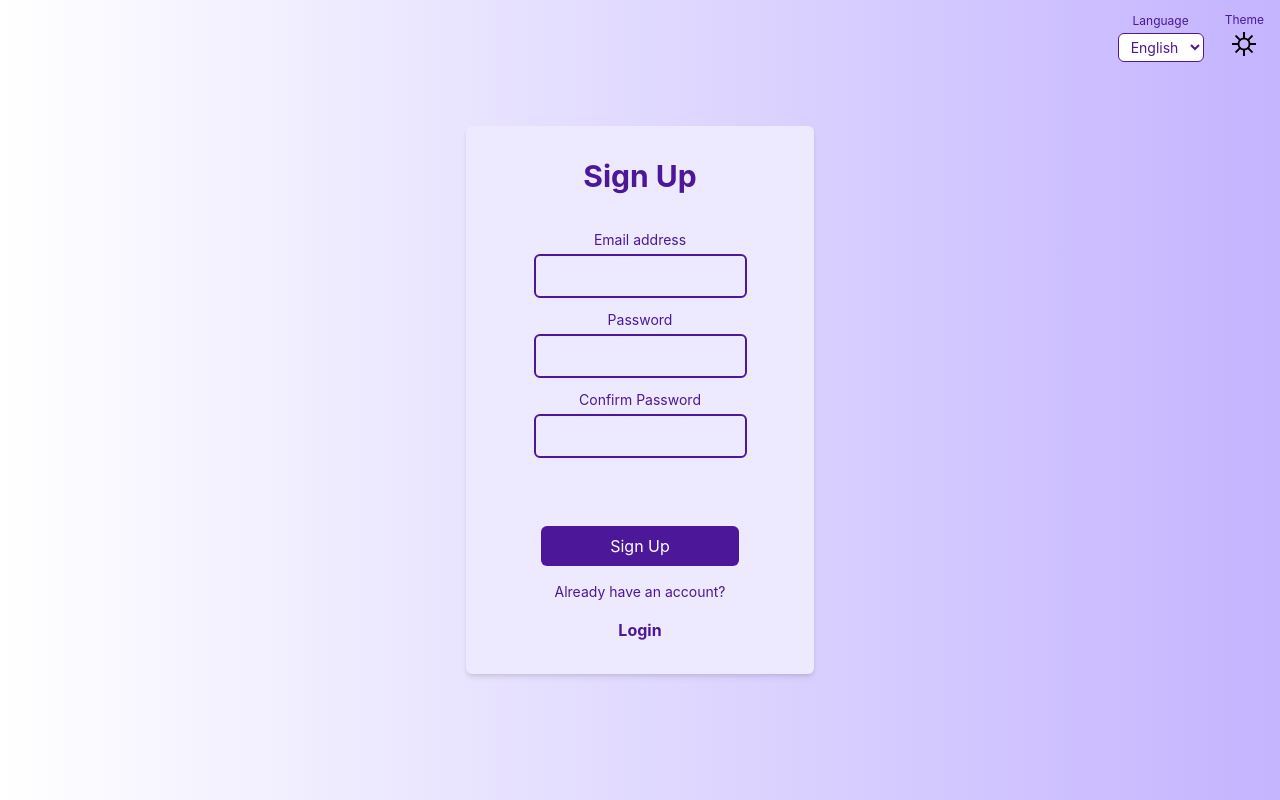
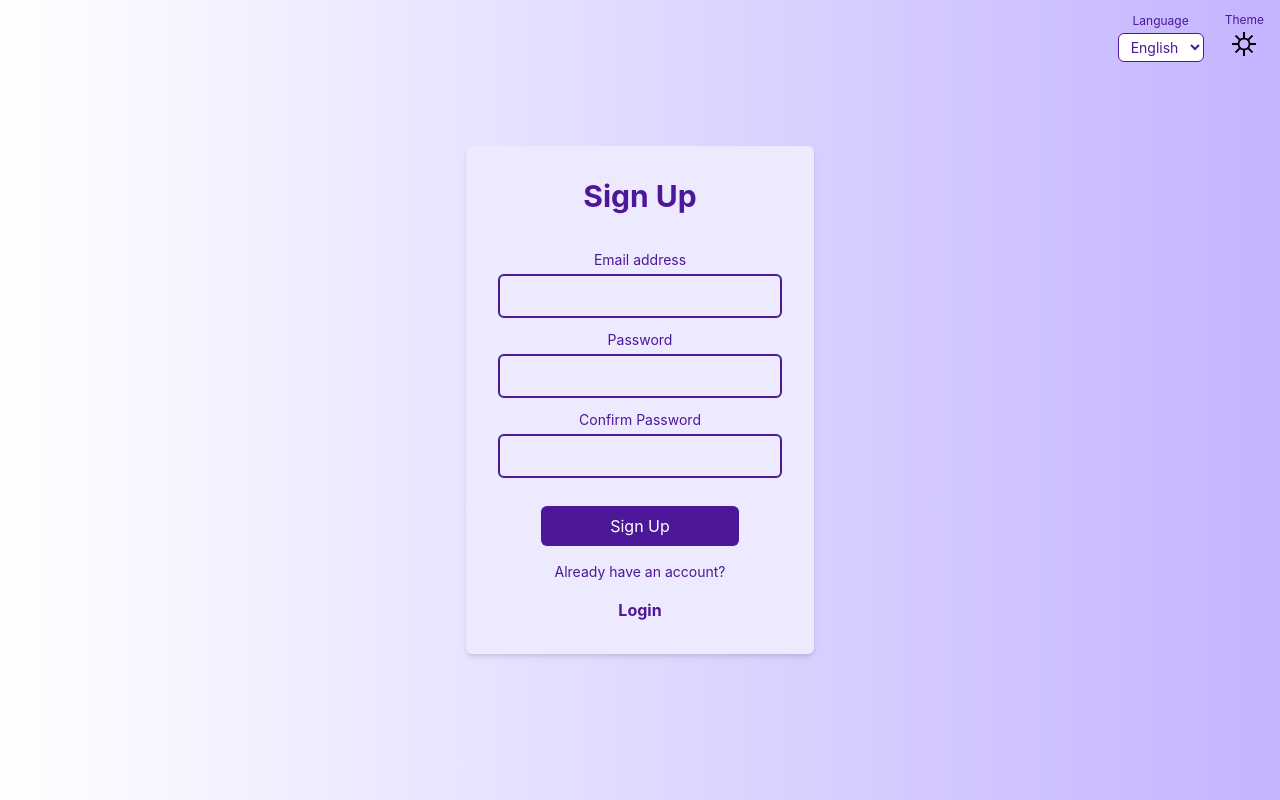
Before and after one commit to MatWatk/Investment-Wallet, a React (Vite) app: page /signup in a window 1280 px wide. Built offline with nearby package versions, Linux system fonts and the light colour scheme.

Commit message:
Singup data validation fix

```diff
--- a/src/components/Auth_components/InputField.tsx
+++ b/src/components/Auth_components/InputField.tsx
@@ -5,7 +5,7 @@ export default function InputField({ id, type, placeholder, label, onChange }: I
     const themeState = useTheme();
 
     return (
-        <div className="flex w-3/4 flex-col items-center gap-1">
+        <div className="flex min-w-60 flex-col items-center gap-1">
         {label && <label htmlFor={id} className="text-center text-sm">{label}</label>}
         <input
             id={id}
--- a/src/components/Auth_components/SubmitButton.tsx
+++ b/src/components/Auth_components/SubmitButton.tsx
@@ -3,7 +3,7 @@ import { useTheme } from "../../hooks/useTheme";
 export default function SubmitButton({ text, disabled }: { text: string, disabled?: boolean }) {
     const themeState = useTheme();
     return (
-        <button disabled={disabled} type="submit" className={`rounded-md py-2 w-[70%] m-auto text-center ${themeState ? "bg-violet-900 text-white hover:bg-violet-800" : "bg-yellow-600 text-black hover:bg-yellow-700"} ${disabled ? "opacity-50 cursor-not-allowed" : ""}`}>
+        <button disabled={disabled} type="submit" className={`rounded-md py-2 mt-3 w-[70%] m-auto text-center ${themeState ? "bg-violet-900 text-white hover:bg-violet-800" : "bg-yellow-600 text-black hover:bg-yellow-700"} ${disabled ? "opacity-50 cursor-not-allowed" : ""}`}>
             {text}
         </button>
     )
--- a/src/components/Card.tsx
+++ b/src/components/Card.tsx
@@ -9,7 +9,7 @@ export default function Card({ children }: { children: React.ReactNode }) {
     const themeState = useTheme();
     return (
         <>
-            <div className={`relative min-h-screen w-full ${themeState ? "text-violet-900 border-violet-900 bg-linear-to-l from-violet-300 to-white" : "bg-linear-to-t from-gray-700 to-gray-900 text-yellow-500"} flex flex-col items-center justify-center`}>
+            <div className={`relative min-h-screen min-w-160 w-full ${themeState ? "text-violet-900 border-violet-900 bg-linear-to-l from-violet-300 to-white" : "bg-linear-to-t from-gray-700 to-gray-900 text-yellow-500"} flex flex-col items-center justify-center`}>
                 <div className="absolute top-4 right-4 flex flex-row items-center gap-4">
                     <SelectInput
                         label="Language"
--- a/src/pages/signup/SignupPage.tsx
+++ b/src/pages/signup/SignupPage.tsx
@@ -9,17 +9,32 @@ import AuthSwitch from '../../components/Auth_components/AuthSwitch';
 
 import { useLanguage } from "../../hooks/useLanguage";
 import { translations } from "../../constants/translations";
-import { useState } from 'react';
+import { useEffect, useState } from 'react';
 import authSingup from '../../services/api/authSingup';
 
 export default function SignupPage() {
     const language = useLanguage();
-    const [providedValue, setProvidedValue] = useState<string | null>(null);
-    const [confirmedValue, setConfirmedValue] = useState<string | null>(null);
-    const actionData = useActionData() as { error?: string } | null;
+    const [providedValue, setProvidedValue] = useState<string>('');
+    const [confirmedValue, setConfirmedValue] = useState<string>('');
+    const actionData = useActionData();
 
-    const valuesDoesntMatch = providedValue !== confirmedValue && (providedValue !== null && confirmedValue !== null);
+    const [hideError, setHideError] = useState(false);
 
+    useEffect(() => {
+        setHideError(false);
+    }, [actionData])
+
+    const handleInputChange = (e: React.ChangeEvent<HTMLInputElement>, id: string) => {
+        setHideError(true);
+        if (id === "password") {
+            setProvidedValue(e.target.value);
+        } else if (id === "confirm-password") {
+            setConfirmedValue(e.target.value);
+        }
+    }
+
+    const valuesDoesntMatch = providedValue !== confirmedValue && providedValue !== '' && confirmedValue !== '';
+    const backendErrorVisible = actionData?.error && !hideError;
     return (
         <Card>
             <AuthHeader title={translations[language].signup.title} />
@@ -28,14 +43,15 @@ export default function SignupPage() {
 
                 <InputFieldsWrapper>
                     <InputField id="email" type="email" label={translations[language].signup.emailPlaceholder} />
-                    <InputField onChange={(e) => setProvidedValue(e.target.value)} id="password" type="password" label={translations[language].signup.passwordPlaceholder} />
-                    <InputField onChange={(e) => setConfirmedValue(e.target.value)} id="confirm-password" type="password" label={translations[language].signup.confirmPasswordPlaceholder} />
+                    <InputField onChange={(e) => handleInputChange(e, "password")} id="password" type="password" label={translations[language].signup.passwordPlaceholder} />
+                    <InputField onChange={(e) => handleInputChange(e, "confirm-password")} id="confirm-password" type="password" label={translations[language].signup.confirmPasswordPlaceholder} />
+                    {(valuesDoesntMatch || backendErrorVisible) &&
                     <div className="flex min-h-10 w-full max-w-sm items-center justify-center px-1">
                         <div className="w-full text-center">
                             {valuesDoesntMatch && <p className="wrap-break-word text-sm leading-5 text-red-500">Values do not match</p>}
-                            {actionData?.error && <p className="wrap-break-word text-sm leading-5 text-red-500">{actionData.error}</p>}
+                            {backendErrorVisible && <p className="wrap-break-word text-sm leading-5 text-red-500">{actionData.error}</p>}
                         </div>
-                    </div>
+                    </div>}
                 </InputFieldsWrapper>
 
                 <SubmitButton disabled={valuesDoesntMatch} text={translations[language].signup.submitButton} />
@@ -55,7 +71,6 @@ export async function action({ request }: { request: Request }) {
         return redirect('/login');
     }
     catch (error) {
-        console.error('Error signing up:', error);
-        return { error: `Failed to sign up. Please try again. ${error}` };//TODO handle error
+        return { error: 'Failed to sign up. Please try again.' };
     }
 }
```
